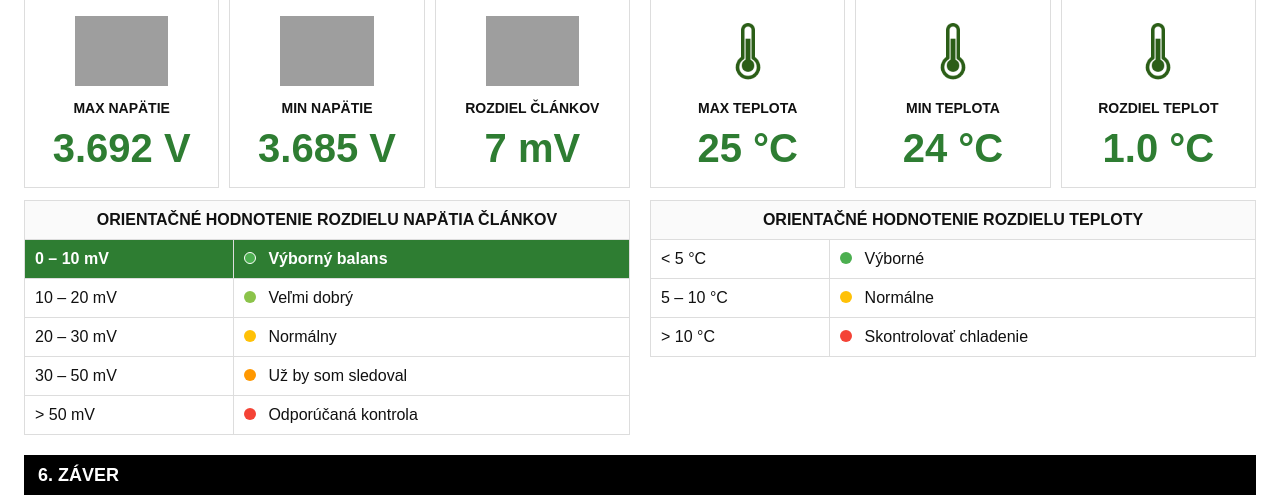
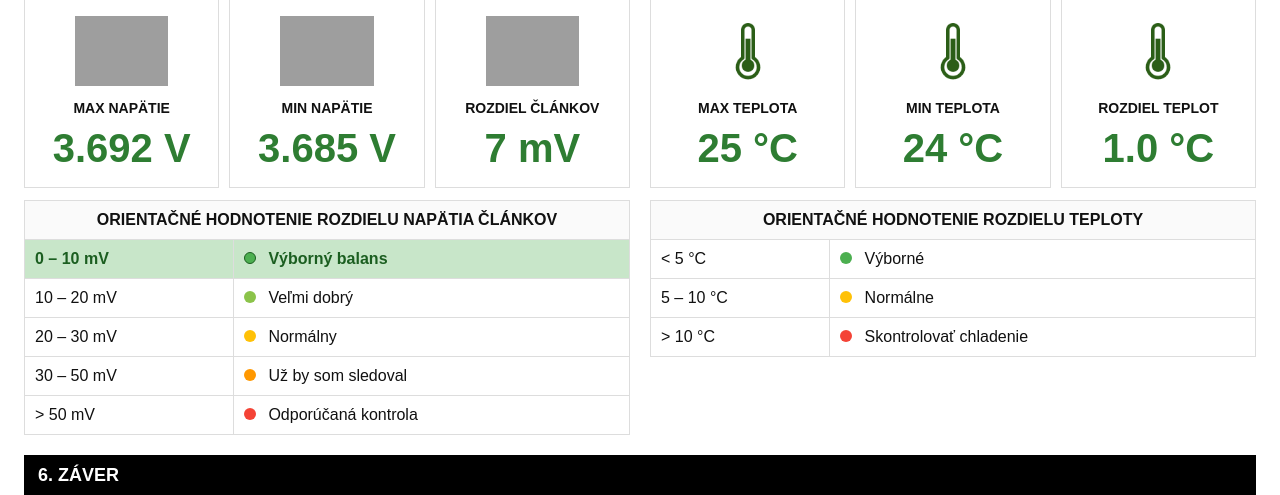
Before and after one commit to marianblaha/pdf-upravy, a FastAPI app: page /preview in a window 1280 px wide. Shown: the part 1253-1748 px from the top of the page. Run offline with FastAPI, Linux system fonts and the light colour scheme; grey boxes are pictures that could not be loaded.

Commit message:
sekcia 4 zvyraznenie balance

```diff
--- a/templates/report.html
+++ b/templates/report.html
@@ -314,13 +314,13 @@ body{
 }
 
 .balance-active{
-    background:#2e7d32;
-    color:white;
+    background:#c8e6c9;
+    color:#1b5e20;
     font-weight:bold;
 }
 
 .balance-active .dot{
-    border:1px solid white;
+    border:1px solid #1b5e20;
 }
 
 /* CONCLUSION */
```
